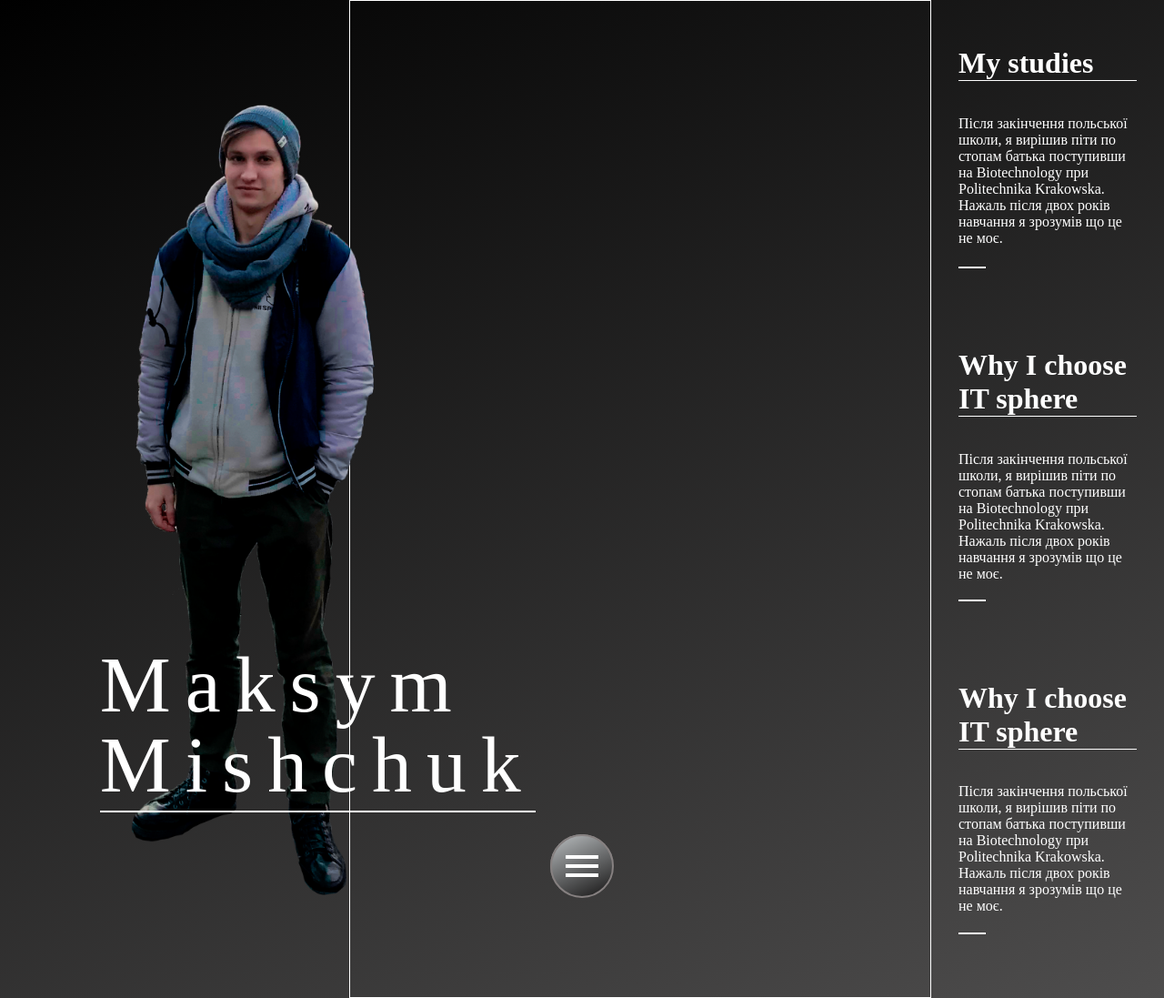
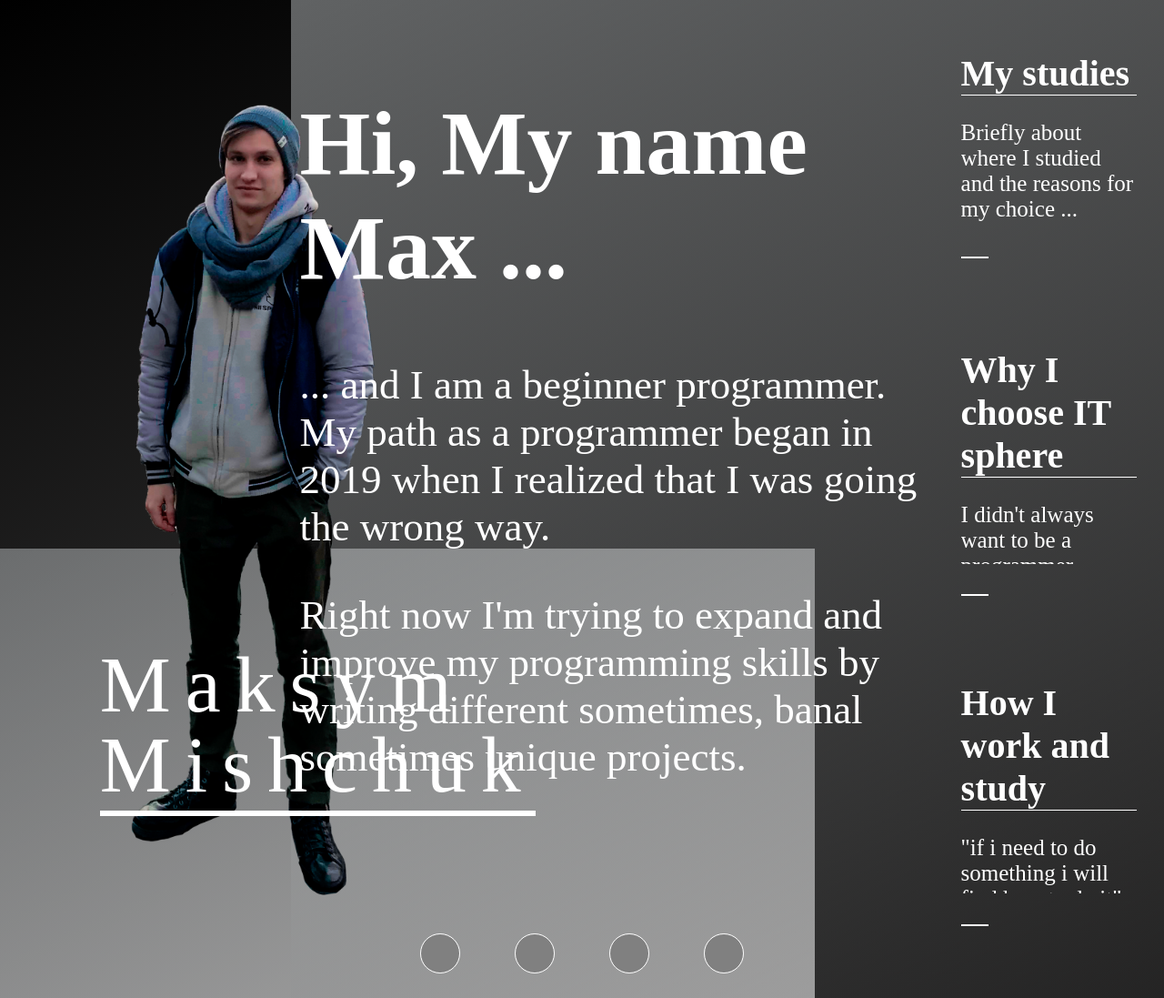
Before and after one commit to maxxsiz/webpage_test1, a Django app: page / in a window 1280 px wide. Shown: the whole page at 91% size. Run offline with Django 3.2, Linux system fonts and the light colour scheme.

Commit message:
Main page part 3 / changing menu

```diff
--- a/blog/static/blog/style.css
+++ b/blog/static/blog/style.css
@@ -41,161 +41,33 @@ body {
         opacity: 90%;}
   }
   /* menu settigns */
-
-  .menu-contact, .menu-main-item, .menubtn{
-    margin: auto;
+  .menu-line {
     position: fixed;
     left:0;
-    right:0;
-    display: flex;
-    bottom: 10vh;
-    width: 70px;
-    height: 70px;
+    bottom:0;
+    height: 9vh;
+    width:100vw;
+    display:flex;
+    flex-direction: row;
     justify-content: center;
     align-items: center;
-    -moz-border-radius: 50%;
-    -webkit-border-radius: 50%;
-    -khtml-border-radius: 50%;
-    transition: all 0.5s ease-in-out;
-  }
-  .menubtn {
-    background-image: linear-gradient(-25deg, #161515 0%, #b8bcbe 100%);
-    z-index: 6;
-    cursor: pointer;
-  }
-  .menu-main-item{
-    background-image: linear-gradient(-25deg, #161515 0%, #b8bcbe 100%);
-    border: 2px solid rgb(134, 128, 128);
-    -moz-border-radius: 50%;
-    -webkit-border-radius: 50%;
-    -khtml-border-radius: 50%;
-    transition: all 0.5s ease-in-out;
-    z-index: 7;
+    z-index: 10;
   }
   .menu-item {
-    display: none;
-    justify-content: center;
+    display: flex;
     align-items: center;
-    width: 15vw;
-    height: 7vh;
-    margin: auto;
-    position: fixed;
-    left:0;
-    right:0;
-    padding: 21px 68px;
+    border-radius: 50%;
+    width: 4vh;
+    height: 4vh;
+    background-color: gray;
+    border: 1px white solid;
+    transition: all 2s ease-in-out;
+    cursor: pointer;
+    text-align: center;
+    margin-left: 30px;
+    margin-right: 30px;
     font-size: 21px;
-    color: var(--inv);
-    letter-spacing: 16px;
-    text-transform: uppercase;
-    transform-origin: center;
-    transition: all 500ms cubic-bezier(0.77, 0, 0.175, 1);
-    z-index: 10;
-    opacity: 0;
-    user-select: none;
-    text-decoration: none;
-    cursor: pointer;
   }
-
-  .menu-main-item{
-    z-index: 9;
-    background-color: rgb(0, 0, 0);
-    border: 2px solid rgb(134, 128, 128);
-  }
-
-  .menubtn:hover{
-    animation:menu_open 1s forwards;
-  }
-  .menubtn:hover .menu-contact{
-    animation:opacity_item_up 2s ease-out forwards, menu_item_down 1s ease-out forwards;
-  }
-  .menubtn:hover .menu-item{
-    display: flex;
-    animation: opacity_item_up 2s ease-out forwards;
-  }
-  .menubtn:hover .menu-main-item{
-    animation:opacity_item_down 2s ease-out forwards;
-    transform:rotate(90deg);
-    transition-delay: 1s;
-    z-index:6;
-  }
-  .menubtn:hover .item-1{
-    transform: translateY(-40vh);
-  }
-  .menubtn:hover .item-2{
-    transform: translateY(-30vh);
-  }
-  .menubtn:hover .item-3{
-    transform: translateY(-20vh);
-  }
-  .menubtn:hover .item-4{
-    transform: translateY(-10vh);
-  }
-  .menubtn:hover .item-6{
-    transform: translateX(calc(50vw - 40vw));
-    transition-delay: 1s;
-  }
-  .menubtn:hover .item-7{
-    transform: translateX(calc(50vw - 46.6666vw));
-    transition-delay: 1s;
-  }
-  .menubtn:hover .item-8{
-    transform: translateX(calc(50vw - 53.3333vw));
-    transition-delay: 1s;
-  }
-  .menubtn:hover .item-9{
-    transform: translateX(calc(50vw - 60vw));
-    transition-delay: 1s;
-  }
-  /*menu-btn animation*/
-  .menu-item:before, .menu-item:after {
-    content: '';
-    position: absolute;
-    transition: inherit;
-    z-index: -1;
-  }
-
-  .menu-item:hover {
-    color: var(--def);
-    transition-delay: .5s;
-  }
-
-  .menu-item:hover:before {
-    transition-delay: 0s;
-  }
-
-  .menu-item:hover:after {
-    background: var(--inv);
-    transition-delay: .35s;
-  }
-
-  .menu-item:before {
-    top: 0;
-    left: 50%;
-    height: 100%;
-    width: 0;
-    border: 1px solid var(--inv);
-    border-left: 0;
-    border-right: 0;
-  }
-
-  .menu-item:after {
-    bottom: 0;
-    left: 0;
-    height: 0;
-    width: 100%;
-    background: var(--inv);
-  }
-
-  .menu-item:hover:before {
-    left: 0;
-    width: 100%;
-  }
-
-  .menu-item:hover:after {
-    top: 0;
-    height: 100%;
-  }
-
 
   /* page settigns */
   .main-block {
@@ -403,8 +275,26 @@ body {
   }
 
   /* setting to main page*/
+  .custom-1 {
+    position: absolute;
+    background-image: linear-gradient(-25deg, #ffffff88 0%, #b8bcbe81 100%);
+    left:0;
+    bottom:0;
+    height:45vh;
+    width:70vw;
+    z-index: 1;
+  }
+  .custom-2 {
+    position: absolute;
+    background-image: linear-gradient(-25deg, #00000088 0%, #b8bcbe81 100%);
+    right:0;
+    top:0;
+    height:100vh;
+    width:75vw;
+    z-index: 0;
+  }
   .photo-block {
-    width: 30vw;
+    width: 25vw;
     height: 100vh;
   }
   .photo-block span{
@@ -427,7 +317,7 @@ body {
     position: absolute;
     top: 72vh;
     left: 10vh;
-    border-bottom: 2px solid white;
+    border-bottom: 6px solid white;
     padding-bottom: 0;
   }
   .color-photo{
@@ -439,15 +329,23 @@ body {
     transition: all 1s ;
   }
   .big-block-blog {
-    width: 50vw;
-    height: 100vh;
-    border: 1px solid white;
+    width: 55vw;
+    height: 85vh;
+    margin:3vh 0vw 10vh 1vw ;
+    z-index: 2;
+  }
+  .big-block-blog h1 {
+    font-size: 100px;
+  }
+  .big-block-blog p {
+    font-size: 45px;
   }
   .blog-col {
     display: flex;
     flex-direction: column;
     width: 20vw;
     height: 100vh;
+    z-index: 2;
   }
   .article{
     margin: 30px;
@@ -459,9 +357,12 @@ body {
   }
   .article h1{
     border-bottom: 1px solid white;
+    font-size: 40px;
   }
   .article p{
     overflow: hidden;
+    font-size: 25px;
+    margin-top: 0;
   }
   .btn-more-blog{
     cursor: pointer;
@@ -470,7 +371,7 @@ body {
     overflow: hidden;
     position: relative;
     padding-right: 30px;
-    font-size: 12px;
+    font-size: 25px;
     text-transform: uppercase;
     font-weight: 600;
     width: 100%;
@@ -498,7 +399,7 @@ body {
     transform: translateX(0%);
   }
   .article:hover .btn-more-blog:before {
-    transform: translateX(50px)
+    transform: translateX(100px)
   }
   .article:hover {
     max-height: 60vh;
--- a/blog/templates/blog/base.html
+++ b/blog/templates/blog/base.html
@@ -9,19 +9,13 @@
     <title>{% block title %}{% endblock %}</title>
 </head>
 <body>
-<div class="menubtn" >
-    <div class="menu-main-item"><img src="{% static 'blog/img/icons/menu.png' %}" alt=''></div>
-    <a role="button" onclick="changepage('main_page')"><div class="menu-item item-1">AboutMe</div></a>
-    <a role="button" onclick="changepage('skills_page')"><div class="menu-item item-2">Skills</div></a>
-    <a role="button" onclick="changepage('hobbies_page')"><div class="menu-item item-3">Hobbies</div></a>
-    <a role="button" onclick="changepage('projects_page')"><div class="menu-item item-4">Projects</div></a>
-    <div class="menu-contact item-6"><a href="https://github.com/maxxsiz"><img src="{% static 'blog/img/icons/youtube_white.png' %}" alt=''></a></div>
-    <div class="menu-contact item-7"><a href="https://www.youtube.com/channel/UCNp3ltUUB9vcJ9yAvSN0tyA?view_as=subscriber"><img src="{% static 'blog/img/icons/github_white.png' %}" alt=''></a></div>
-    <div class="menu-contact item-8"><a href="https://www.facebook.com/maks.miszczuk.1"><img src="{% static 'blog/img/icons/facebook_white.png' %}" alt=''></a></div>
-    <div class="menu-contact item-9"><a href="https://www.instagram.com/maxxsiz/tagged/"><img src="{% static 'blog/img/icons/instagram_white.png' %}" alt=''></a></div>
+<div class="menu-line">
+    <a role="button" onclick="changepage('main_page')"><div class="menu-item item-1"></div></a>
+    <a role="button" onclick="changepage('skills_page')"><div class="menu-item item-2"></div></a>
+    <a role="button" onclick="changepage('hobbies_page')"><div class="menu-item item-3"></div></a>
+    <a role="button" onclick="changepage('projects_page')"><div class="menu-item item-4"></div></a>
 </div>
 {% block content %} {% endblock %}
-
 <script>
     'use strict';
     let current_page = 'main_page';
--- a/blog/templates/blog/main.html
+++ b/blog/templates/blog/main.html
@@ -6,56 +6,47 @@ Maksym Mishchuk - Hello world!
 {% block content %}
 <div class='main-block'>
 <div id="main_page" class='page'>
+        <div class='custom-1'></div>
+        <div class='custom-2'></div>
         <div class='photo-block'>
             <img class='my-photo color-photo' src="{% static 'blog/img/me_color.png' %}" alt=''>
             <img class='my-photo monochrom-photo' src="{% static 'blog/img/me_monochrom.png' %}" alt=''>
             <span class='my-name'>Maksym</span>
             <span class='my-surname'>Mishchuk</span>
         </div>
-        <div class="big-block-blog"></div>
+        <div class="big-block-blog">
+            <h1>Hi, My name Max ...</h1>
+            <p>... and I am a beginner programmer. My path as a programmer began in 2019 when I realized that I was going the wrong way.</p>
+            <p>Right now I'm trying to expand and improve my programming skills by writing different sometimes, banal sometimes unique projects.</p>
+        </div>
         <div class='blog-col'>
             <div class='article'>
                 <h1>My studies</h1>
-                <p>Після закінчення польської школи, я вирішив піти по стопам батька поступивши
-                на Biotechnology при Politechnika Krakowska. Нажаль після двох років навчання я зрозумів
-                що це не моє.
-                </p>
+                <p>Briefly about where I studied and the reasons for my choice ...</p>
                 <div class="btn-more-blog"><span>More</span></div>
             </div>
             <div class='article'>
                 <h1>Why I choose IT sphere</h1>
-                <p>Після закінчення польської школи, я вирішив піти по стопам батька поступивши
-                    на Biotechnology при Politechnika Krakowska. Нажаль після двох років навчання я зрозумів
-                    що це не моє.
-                    </p>
+                <p>I didn't always want to be a programmer though but ...</p>
                 <div class="btn-more-blog"><span>More</span></div>
             </div>
             <div class='article'>
-                <h1>Why I choose IT sphere</h1>
-                <p>Після закінчення польської школи, я вирішив піти по стопам батька поступивши
-                    на Biotechnology при Politechnika Krakowska. Нажаль після двох років навчання я зрозумів
-                    що це не моє.
-                    </p>
+                <h1>How I work and study</h1>
+                <p>"if i need to do something i will find how to do it"</p>
                 <div class="btn-more-blog"><span>More</span></div>
             </div>
             <div class='article'>
-                <h1>Why I choose IT sphere</h1>
-                <p>Після закінчення польської школи, я вирішив піти по стопам батька поступивши
-                    на Biotechnology при Politechnika Krakowska. Нажаль після двох років навчання я зрозумів
-                    що це не моє.
-                    </p>
+                <h1>About my personality</h1>
+                <p>Even though I'm an introvert ...</p>
                 <div class="btn-more-blog"><span>More</span></div>
             </div>
             <div class='article'>
-                <h1>Why I choose IT sphere</h1>
-                <p>Після закінчення польської школи, я вирішив піти по стопам батька поступивши
-                    на Biotechnology при Politechnika Krakowska. Нажаль після двох років навчання я зрозумів
-                    що це не моє.
-                    </p>
+                <h1>My work experience</h1>
+                <p>As i said, i am a beginner programmer but ...</p>
                 <div class="btn-more-blog"><span>More</span></div>
             </div>
         </div>
-</div>
+    </div>
 <div id="projects_page" class='page'>
     <div class='col-block'>
         <div class='column col3 pr-telbot'>
```
Also changed, not shown: blog/static/blog/img/icons/home.png (added).
